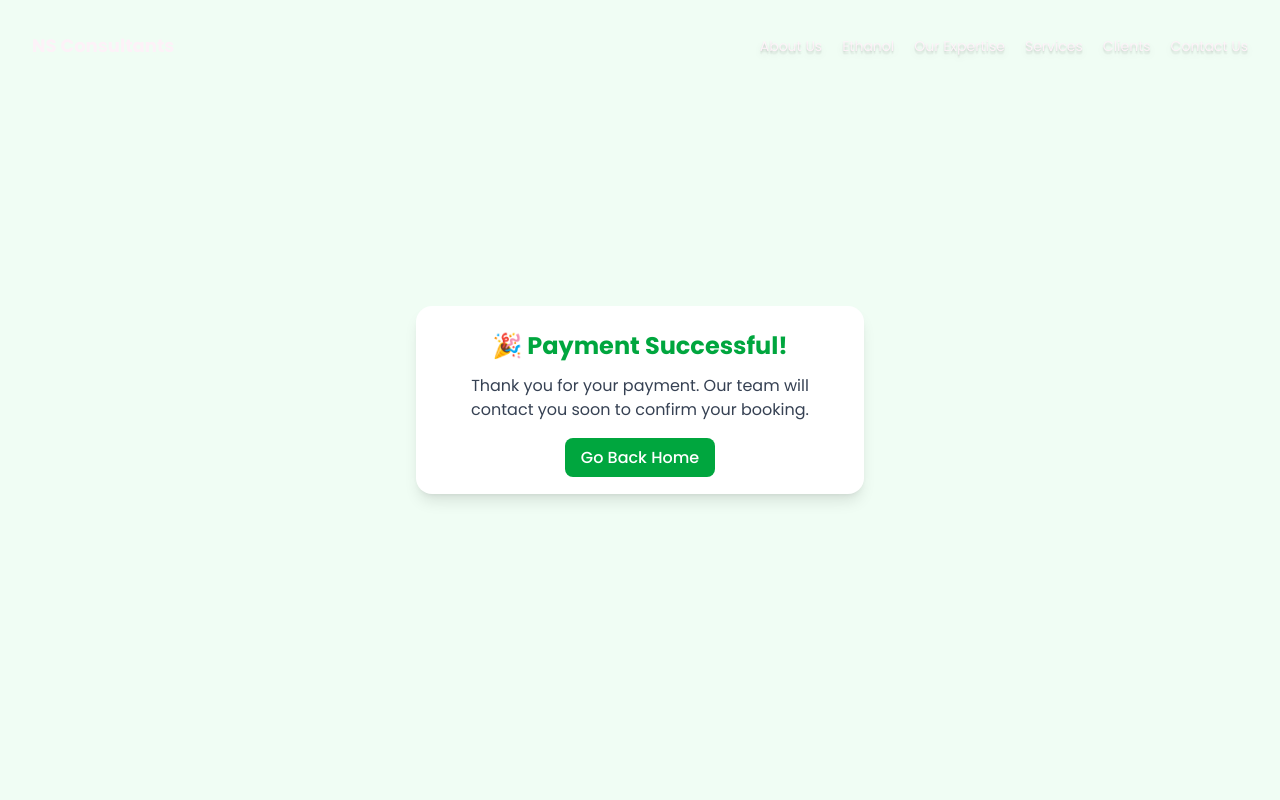
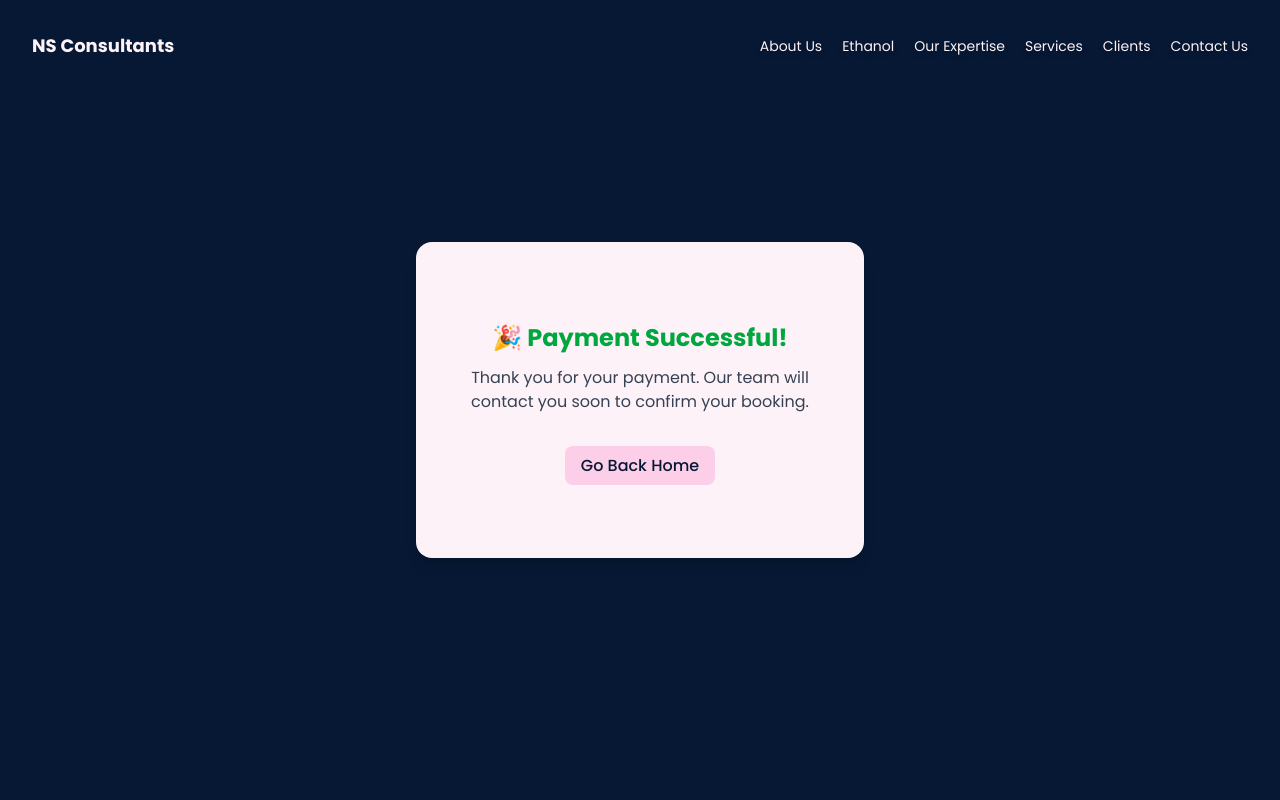
Before and after one commit to Dewangi14/NSEPC-Consultants, a Next.js app: page /payment/success in a window 1280 px wide. Shown: the top 800 px of the page. Built offline with nearby package versions, Linux system fonts and the light colour scheme; a web font is replaced by a local one.

Commit message:
DD: razorpay integration done

```diff
--- a/src/components/Header.jsx
+++ b/src/components/Header.jsx
@@ -101,7 +101,7 @@ const Header = () => {
           } transition-all duration-300`}
         >
           {menuItems.map((item,idx) => (
-            <div key={idx} className="cursor-pointer hover:text-[#E91E63] transition-colors duration-300" onClick={()=>router.push(item?.link)}>
+            <div key={idx} className="cursor-pointer hover:text-pink-200 hover:-translate-y-0.5 transition-all duration-300" onClick={()=>router.push(item?.link)}>
               {item?.key}
             </div>
           ))}
--- a/src/pages/api/razorpay.js
+++ b/src/pages/api/razorpay.js
@@ -41,7 +41,9 @@ export default async function handler(req, res) {
     const options = {
       amount: req.body.amount * 100, // convert to paise
       currency: "INR",
-      receipt: `receipt_order_${Math.random() * 1000}`,
+      // receipt: `receipt_order_${Math.random() * 1000}`,
+      receipt: `receipt_order_${Date.now()}`
+
     };
 
     const order = await razorpay.orders.create(options);
--- a/src/pages/ethanol/index.jsx
+++ b/src/pages/ethanol/index.jsx
@@ -130,7 +130,7 @@ export default function EthanolInfoPage() {
 
       <main className="min-h-screen bg-pink-50 text-slate-800">
         {/* HERO */}
-        <section className="relative h-[62vh] md:h-[66vh] lg:h-[72vh] overflow-hidden">
+        <section className="relative h-screen md:h-[66vh] lg:h-[80vh] overflow-hidden">
           <video
             className="absolute inset-0 w-full h-full object-cover"
             src="/assets/ethanol-hero.mp4"
@@ -140,7 +140,7 @@ export default function EthanolInfoPage() {
             playsInline
           />
           <div className="absolute inset-0 bg-gradient-to-t from-[#061833]/85 to-[#061833]/50" />
-          <div className="relative max-w-6xl mx-auto px-6 lg:px-20 h-full flex flex-col justify-center items-start gap-6">
+          <div className="relative max-w-6xl mx-auto px-6 lg:px-20 lg:pt-20 h-full flex flex-col justify-center items-start gap-6">
             <motion.h1
               initial={{ y: 12, opacity: 0 }}
               animate={{ y: 0, opacity: 1 }}
@@ -161,7 +161,7 @@ export default function EthanolInfoPage() {
               delivers turnkey ethanol projects.
             </motion.p>
 
-            <div className="mt-4 flex items-center gap-4">
+            <div className="mt-4 flex flex-col md:gap-4 md:flex-row md:items-center">
               <a
                 href="#mission"
                 className="inline-flex items-center gap-3 bg-pink-100 hover:bg-pink-100 text-[#061833] font-semibold px-5 py-3 rounded-full shadow-lg transition"
@@ -171,7 +171,7 @@ export default function EthanolInfoPage() {
               </a>
               <a
                 href="#contact"
-                className="inline-block text-white/90 underline font-bold"
+                className="inline-block text-white/90 underline font-bold mt-5 md:mt-0"
                 aria-label="Contact N.S. EPC Consultants"
               >
                 Contact Us
--- a/src/pages/payment/index.jsx
+++ b/src/pages/payment/index.jsx
@@ -134,7 +134,7 @@ const Payment = () => {
     name: '',
     email: '',
     phone: '',
-    amount: 500, // you can make this dynamic if needed
+    amount: 36000, // you can make this dynamic if needed
   });
   const [loading, setLoading] = useState(false);
 
@@ -199,6 +199,9 @@ const Payment = () => {
       setLoading(false);
     }
   };
+
+  console.log(process.env.NEXT_PUBLIC_RAZORPAY_KEY_ID)
+
 
   return (
     <div
--- a/src/pages/payment/success.jsx
+++ b/src/pages/payment/success.jsx
@@ -3,15 +3,15 @@ import Link from "next/link";
 
 export default function PaymentSuccess() {
   return (
-    <div className="min-h-screen flex flex-col items-center justify-center bg-green-50 px-4">
-      <div className="max-w-md w-full bg-white shadow-lg rounded-2xl p-6 text-center">
+    <div className="min-h-screen flex flex-col items-center justify-center bg-[#061833] px-4">
+      <div className="max-w-md w-full bg-pink-50 shadow-lg rounded-2xl py-20 px-10 text-center">
         <h2 className="text-2xl font-bold text-green-600 mb-3">🎉 Payment Successful!</h2>
-        <p className="text-gray-700 mb-6">
+        <p className="text-gray-700 mb-10">
           Thank you for your payment. Our team will contact you soon to confirm your booking.
         </p>
         <Link
           href="/"
-          className="bg-green-600 hover:bg-green-700 text-white py-2 px-4 rounded-lg font-medium transition"
+          className="bg-pink-200 hover:bg-pink-300 text-[#061833] py-2 px-4 rounded-lg font-medium transition"
         >
           Go Back Home
         </Link>
```
